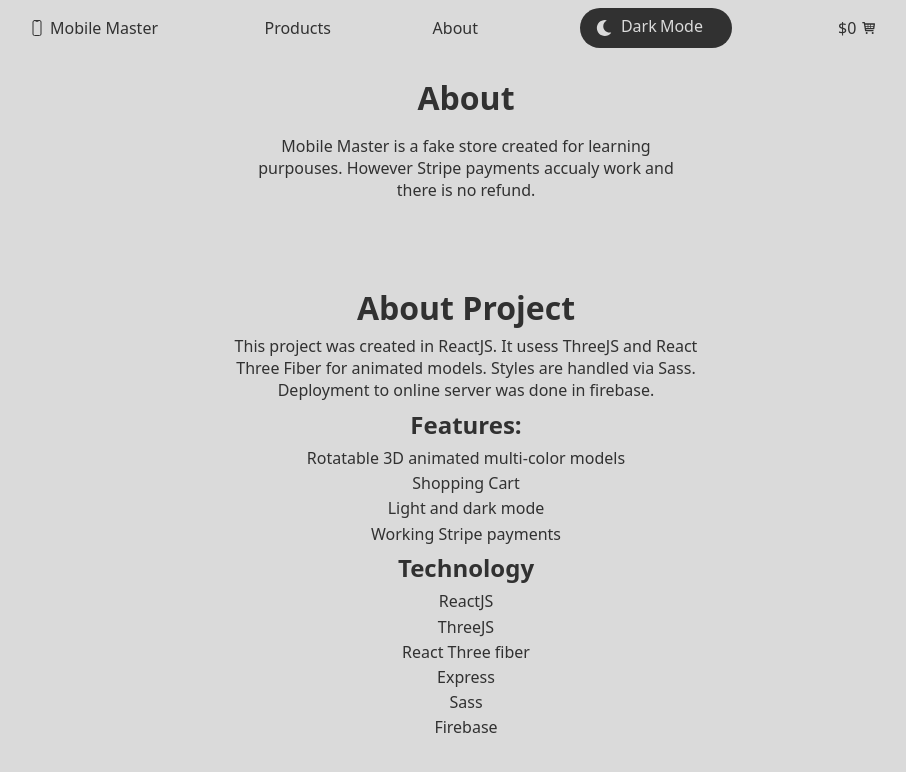
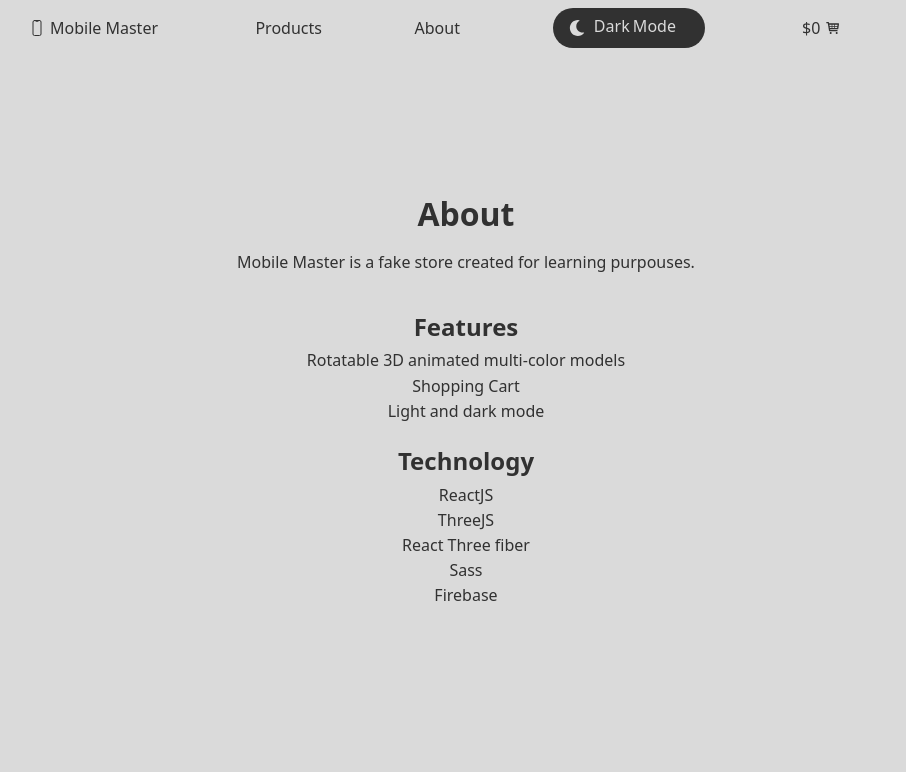
Before and after one commit to 111Adam111/Mobile-master, a React (Create React App) app: page /about in a window 1280 px wide. Shown: the top 772 px of the page, without its empty margins (174-1080 px from the left). Built offline with nearby package versions, Linux system fonts and the light colour scheme.

Commit message:
color-id problem fixed

```diff
--- a/src/components/CartItem.jsx
+++ b/src/components/CartItem.jsx
@@ -4,35 +4,35 @@ import { Link } from "react-router-dom";
 import { ProductContext, CartContext } from "./Context";
 import { CiCircleMinus, CiCirclePlus } from "react-icons/ci";
 
-const CartItem = ({ product }) => {
-
-  const {ID, color} = useContext(ProductContext);
+const CartItem = ({ product, itemColor }) => {
+  const { ID, color } = useContext(ProductContext);
   const [currentProductID, setCurrentProductID] = ID;
   const [currentColor, setCurrentColor] = color;
   //   const cart = useContext(CartContext);
   const item = products[product.id];
   const cart = useContext(CartContext);
-  // console.log(product)
+  console.log(product)
   return (
     <div className="cart-item-container">
       <Link
         to={"/"}
         className="link cart-item"
         onClick={() => {
-          setCurrentColor(0)
-          setCurrentProductID(product.id)}
-        }
+          setCurrentColor(0);
+          setCurrentProductID(product.id);
+        }}
       >
         <img src={item.img} alt="" />
         <div className="item-text-box">
           <h2>{item.name}</h2>
           <p>${item.showPrice}</p>
+          <p>{item.colors[itemColor].name}</p>
         </div>
       </Link>
       <div className="amount-box">
-        <CiCircleMinus onClick={() => cart.removeOneFromCart(product.id)} />
+        <CiCircleMinus onClick={() => cart.removeOneFromCart(product.id, itemColor)} />
         <p>{product.quantity}</p>
-        <CiCirclePlus onClick={() => cart.addOneToCart(product.id)} />
+        <CiCirclePlus onClick={() => cart.addOneToCart(product.id, itemColor)} />
       </div>
       <div className="sub-total">
         <p>${item.showPrice * product.quantity}</p>
--- a/src/components/Context.jsx
+++ b/src/components/Context.jsx
@@ -34,18 +34,20 @@ export const CartContext = createContext({
 export function CartProvider({ children }) {
   const [cartProducts, setCartProducts] = useState([]);
 
-  const getProductQuantity = (id) => {
-    let quantity = cartProducts.find((product) => product.id == id)?.quantity;
+  const getProductQuantity = (id, color) => {
+    let quantity = cartProducts.find(
+      (product) => product.id === id && product.color === color
+    )?.quantity;
     return quantity;
   };
 
-  const addOneToCart = (id) => {
-    const quantity = getProductQuantity(id);
+  const addOneToCart = (id, color) => {
+    const quantity = getProductQuantity(id, color);
     if (quantity === undefined) {
-      setCartProducts([...cartProducts, { id: id, quantity: 1 }]);
+      setCartProducts([...cartProducts, { id: id, quantity: 1, color: color }]);
     } else {
       const updatedCartProducts = cartProducts.map((product) =>
-        product.id === id
+        product.id === id && product.color === color
           ? { ...product, quantity: product.quantity + 1 }
           : product
       );
@@ -53,27 +55,26 @@ export function CartProvider({ children }) {
     }
   };
 
-  const removeOneFromCart = (id) => {
-    const quantity = getProductQuantity(id);
+  const removeOneFromCart = (id, color) => {
+    const quantity = getProductQuantity(id, color);
     if (quantity == 1) {
-      deleteFromCart(id);
+      deleteFromCart(id, color);
     } else {
       setCartProducts(() => {
         return cartProducts.map((product) =>
-          product.id === id
+          product.id === id && product.color === color
             ? { ...product, quantity: product.quantity - 1 }
             : product
         );
       });
     }
   };
-  ///45:00 https://www.youtube.com/watch?v=_8M-YVY76O8&t=3029s
+  const deleteFromCart = (id, color) =>
+  setCartProducts((cartProducts) =>
+    cartProducts.filter((product) => !(product.id === id && product.color === color))
+  );
 
-  const deleteFromCart = (id) =>
-    setCartProducts((cartProducts) =>
-      cartProducts.filter((product) => product.id != id)
-    );
-
+      ///45:00 https://www.youtube.com/watch?v=_8M-YVY76O8&t=3029s
   const getTotalCost = () => {
     let totalCost = 0;
     cartProducts.map((product) => {
--- a/src/components/Pages/About.jsx
+++ b/src/components/Pages/About.jsx
@@ -5,28 +5,21 @@ const About = () => {
     <div className="about-container">
       <div className="about">
         <h1>About</h1>
-        <p>
-          Mobile Master is a fake store created for learning purpouses. However
-          Stripe payments accualy work and there is no refund.
-        </p>
+        <p>Mobile Master is a fake store created for learning purpouses.</p>
       </div>
       <div className="about-project">
-        <h1>About Project</h1>
-        <p>
-          This project was created in ReactJS. It usess ThreeJS and React Three
-          Fiber for animated models. Styles are handled via Sass. Deployment to
-          online server was done in firebase.
-        </p>
-        <h2>Features:</h2>
+        <h2>Features</h2>
         <p>Rotatable 3D animated multi-color models</p>
         <p>Shopping Cart</p>
         <p>Light and dark mode</p>
-        <p>Working Stripe payments</p>
-        <h2>Technology</h2>
+        {/* <p>Working Stripe payments</p> */}
+      </div>
+      <div className="about-project">
+        <h3>Technology</h3>
         <p>ReactJS</p>
         <p>ThreeJS</p>
         <p>React Three fiber</p>
-        <p>Express</p>
+        {/* <p>Express</p> */}
         <p>Sass</p>
         <p>Firebase</p>
       </div>
--- a/src/components/Pages/ProductPage.jsx
+++ b/src/components/Pages/ProductPage.jsx
@@ -32,7 +32,7 @@ const ProductPage = () => {
             </div>
             <Button
               text="Add to cart"
-              onClick={() => cart.addOneToCart(currentProductID)}
+              onClick={() => cart.addOneToCart(currentProductID, currentColor)}
             />
           </div>
         </div>
--- a/src/components/Pages/ShoppingCart.jsx
+++ b/src/components/Pages/ShoppingCart.jsx
@@ -7,7 +7,7 @@ import Button from "../Button";
 
 const ShoppingCart = () => {
   const cart = useContext(CartContext);
-  console.log(cart.getTotalCost());
+  // console.log(cart.getTotalCost());
 
   return (
     <div className="shopping-cart">
@@ -16,7 +16,7 @@ const ShoppingCart = () => {
       {cart.items.length ? (
         <div className="filled-cart">
           {cart.items.map((item, index) => (
-            <CartItem product={item} key={index} />
+            <CartItem product={item} key={index} itemColor={item.color} />
           ))}
           <div className="total">
             <p>Total: ${cart.getTotalCost()}</p>
--- a/src/components/ProductCard.jsx
+++ b/src/components/ProductCard.jsx
@@ -11,8 +11,8 @@ const ProductCard = ({ product, style }) => {
   // const productQuantity = cart.getProductQuantity(product.id)
   // useEffect(()=> console.log(cart.items),[cart.items])
   const handleClick = () => {
-    cart.addOneToCart(product.id);
-    console.log(cart.items);
+    cart.addOneToCart(product.id, 0);
+    // console.log(cart.items);
   };
 
   const { ID, color } = useContext(ProductContext);
--- a/src/scss/_about.scss
+++ b/src/scss/_about.scss
@@ -5,21 +5,21 @@
     align-items: center;
     text-align: center;
     max-width: 30rem;
-    gap: 3rem;
+    gap: 1rem;
 }
 
 
 .about {
-    padding: 1rem;
     p {
         padding: 1rem 0;
     }
 }
 
 .about-project {
-    h2, h1 {
+    h2, h1, h3 {
         padding: .3rem;
-    }
+        font-size: 1.5rem;
+        }
     p {
         padding: .1rem;
     }
--- a/src/scss/_navbar.scss
+++ b/src/scss/_navbar.scss
@@ -45,7 +45,9 @@
     }
 }
 
-
+.cart-box {
+  width: 5rem;
+}
 
 
 .mode-switcher {
--- a/src/scss/_product-page.scss
+++ b/src/scss/_product-page.scss
@@ -1,5 +1,5 @@
 .product-page {
-    padding: 2rem 0;
+    padding: 1rem 0;
     display: flex;
     // justify-content: space-between;
     width: 55rem;
--- a/src/scss/style.css
+++ b/src/scss/style.css
@@ -49,7 +49,7 @@
   }
 }
 .product-page {
-  padding: 2rem 0;
+  padding: 1rem 0;
   display: flex;
   width: 55rem;
   height: 44rem;
@@ -190,6 +190,10 @@
 }
 .logo-box p, .cart-box p {
   padding: 0 0.3rem;
+}
+
+.cart-box {
+  width: 5rem;
 }
 
 .mode-switcher {
@@ -396,18 +400,16 @@
   align-items: center;
   text-align: center;
   max-width: 30rem;
-  gap: 3rem;
+  gap: 1rem;
 }
 
-.about {
-  padding: 1rem;
-}
 .about p {
   padding: 1rem 0;
 }
 
-.about-project h2, .about-project h1 {
+.about-project h2, .about-project h1, .about-project h3 {
   padding: 0.3rem;
+  font-size: 1.5rem;
 }
 .about-project p {
   padding: 0.1rem;
```
